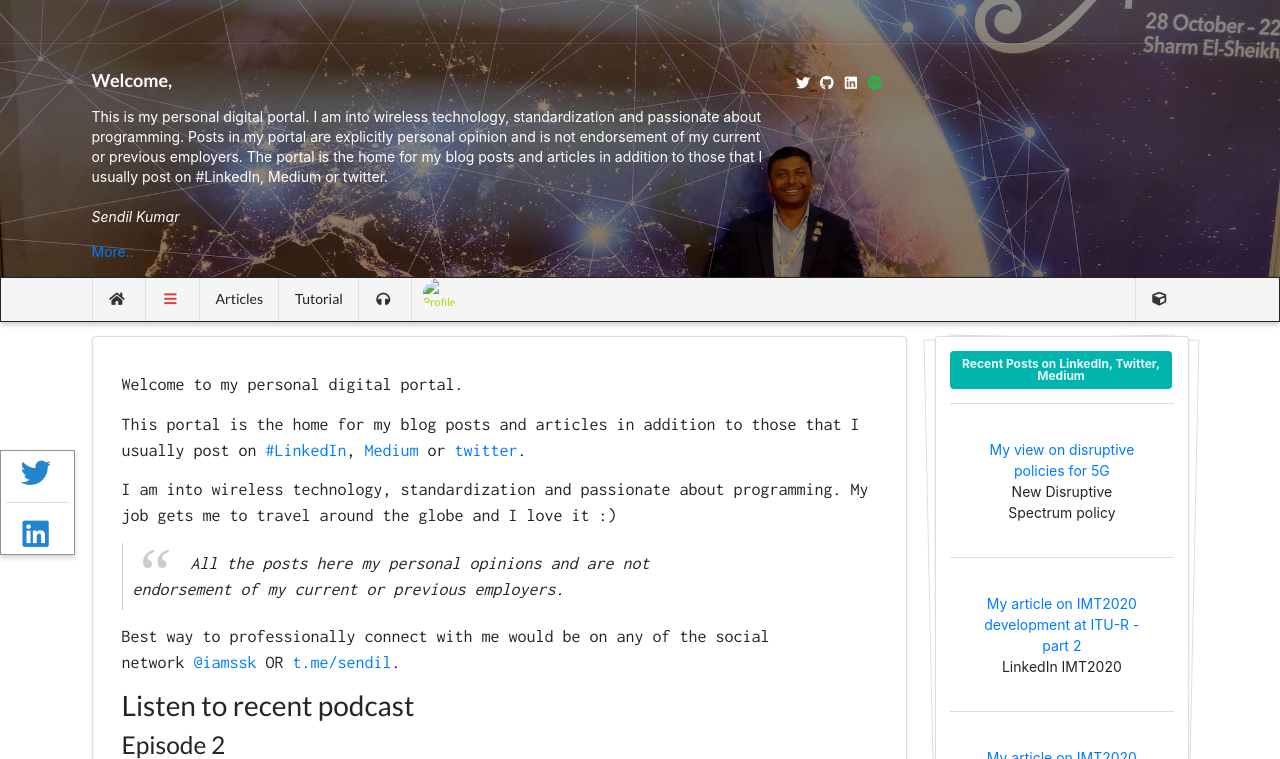
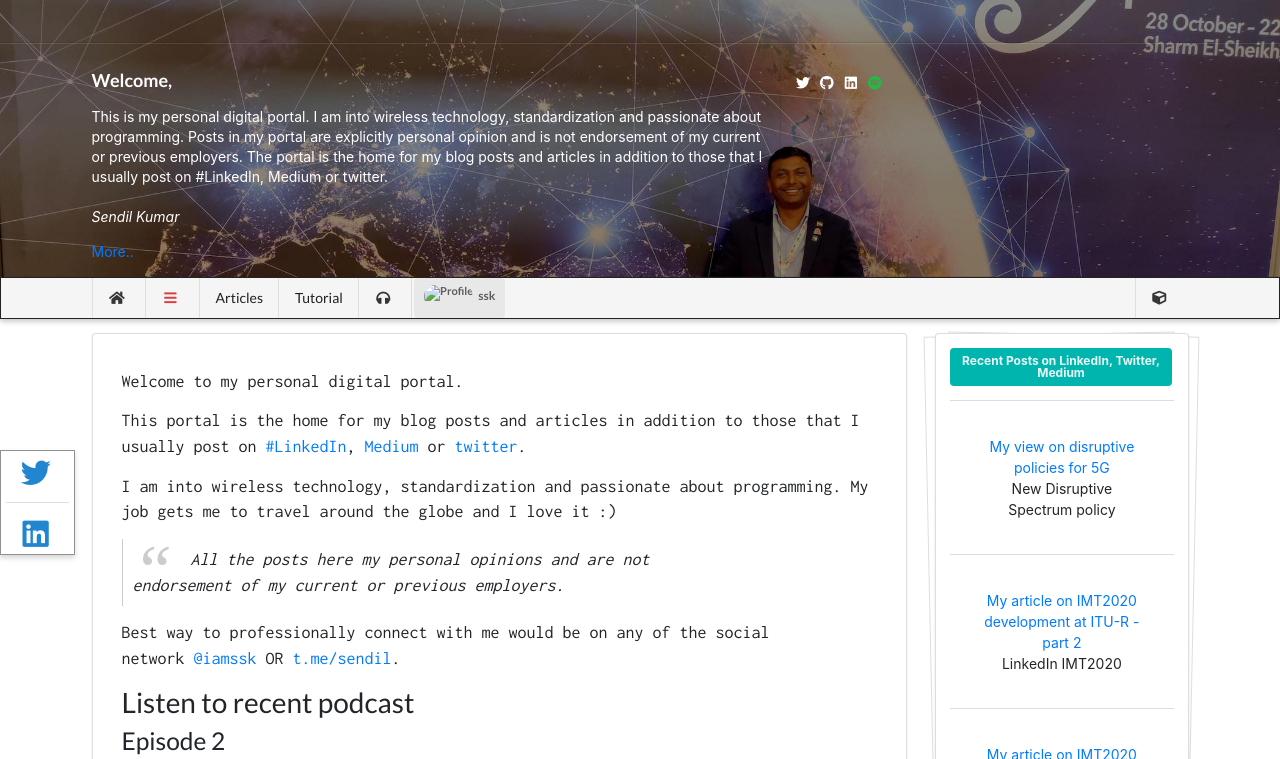
Before and after one commit to wiless/wiless.github.io, a Jekyll site: the page built from index.html, in a window 1280 px wide and 900 px high, cut to the strip 0-759 px from the top of the window. Built offline with Jekyll 4.4.1, drawn with Linux system fonts in a browser that asks for light colours; nearby versions of some CDN libraries; some web fonts are replaced; comment, search, counter and statistics services are not loaded; a style sheet for code colours, icons or effects is not loaded.

Commit message:
Update menu.html

```diff
--- a/_includes/menu.html
+++ b/_includes/menu.html
@@ -26,8 +26,11 @@
 <!--           <button class="ui primary button right floated " id="btnsignin" onclick="signIn()">Sign In</button> -->
 <!--          <button class="ui  primary button right floated" id="btnsignout" onclick="signOut()">Sign Out</button>  -->
 
-
-<img id="profile" class="right floated circular mini ui image" src="" alt="Profile" onclick="signOut()" data-content="Click to Sign out">
+         <a class="ui label">
+<img id="profile" class="right  avatar  mini ui image" src="" alt="Profile" onclick="signOut()" data-content="Click to Sign out">
+             ssk
+<!-- class ima floated circular -->
+        </a>
 
         <div href="#" class="ui right floated dropdown item">
             <i class="cube icon" ></i>
```
